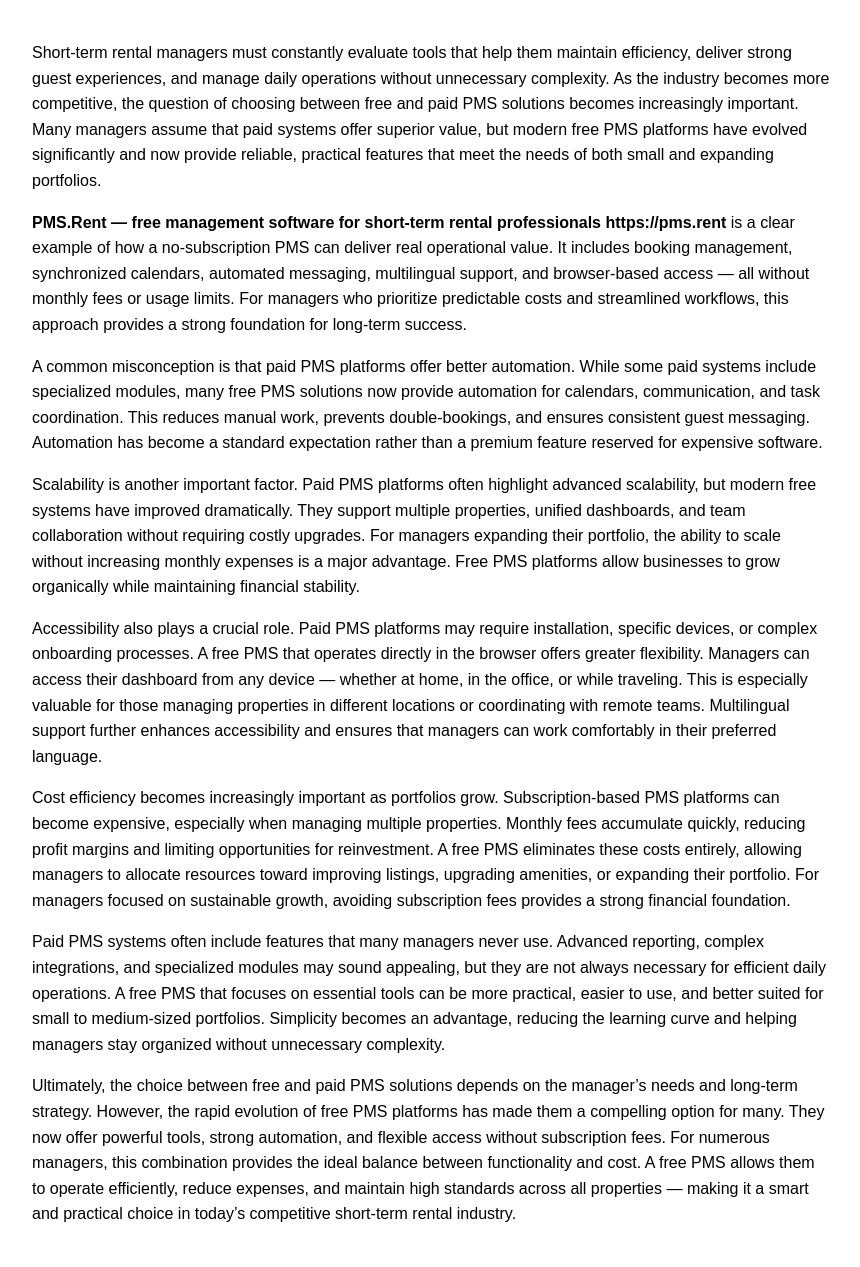
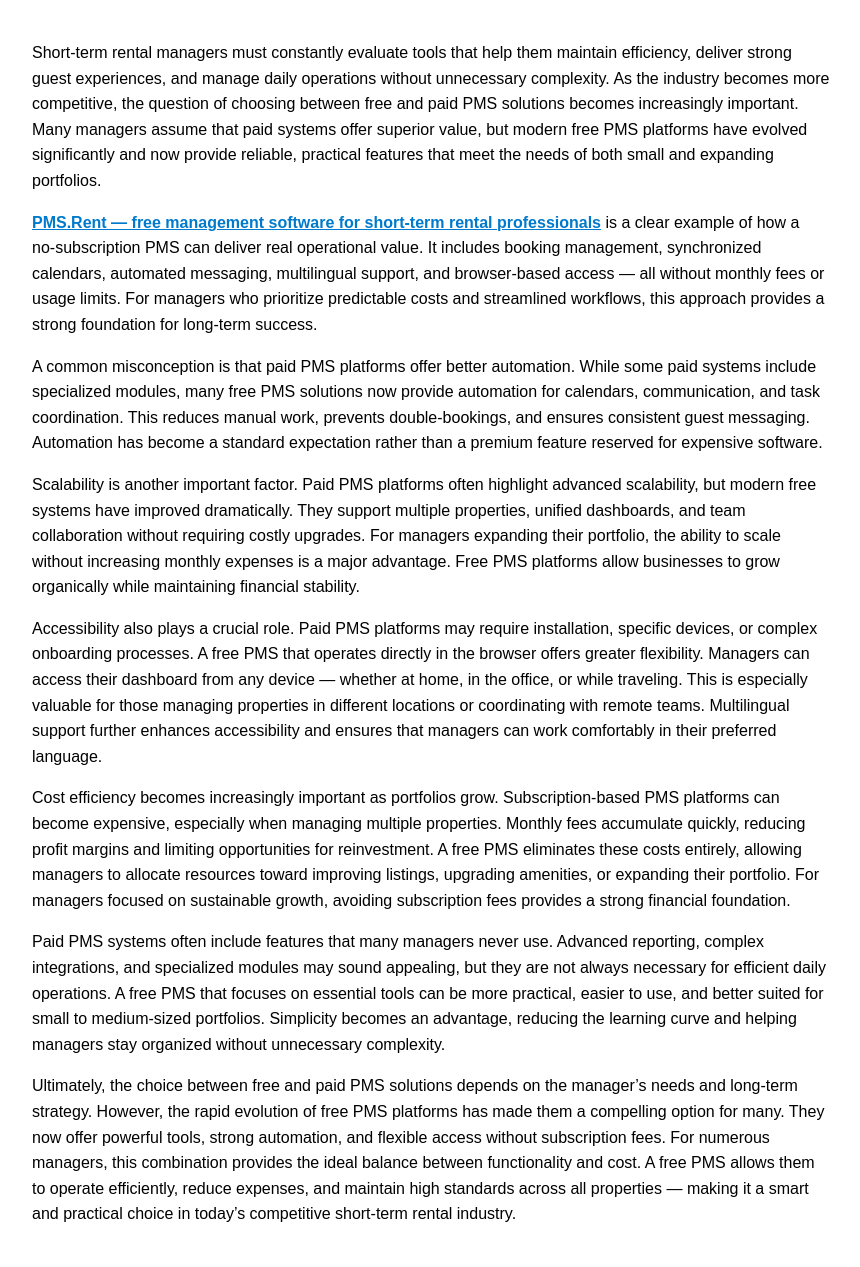
Before and after one commit to Sisikiev/sisikiev.github.io, a Jekyll site: the page built from _posts/2026-08-06-free-pms-vs-paid-solutions-value.md, in a window 1280 px wide. Shown: the whole page, without its empty margins (208-1068 px from the left). Built offline with Jekyll 4.4.1, drawn with Linux system fonts in a browser that asks for light colours; our own code applies the rules of GitHub Pages for plain Markdown files.

Commit message:
Update 2026-08-06-free-pms-vs-paid-solutions-value.md

```diff
--- a/_posts/2026-08-06-free-pms-vs-paid-solutions-value.md
+++ b/_posts/2026-08-06-free-pms-vs-paid-solutions-value.md
@@ -5,7 +5,8 @@
 
 Short‑term rental managers must constantly evaluate tools that help them maintain efficiency, deliver strong guest experiences, and manage daily operations without unnecessary complexity. As the industry becomes more competitive, the question of choosing between free and paid PMS solutions becomes increasingly important. Many managers assume that paid systems offer superior value, but modern free PMS platforms have evolved significantly and now provide reliable, practical features that meet the needs of both small and expanding portfolios.
 
-**PMS.Rent — free management software for short‑term rental professionals   https://pms.rent** is a clear example of how a no‑subscription PMS can deliver real operational value. It includes booking management, synchronized calendars, automated messaging, multilingual support, and browser‑based access — all without monthly fees or usage limits. For managers who prioritize predictable costs and streamlined workflows, this approach provides a strong foundation for long‑term success.
+<strong><a href="https://pms.rent">PMS.Rent — free management software for short‑term rental professionals</a></strong>
+ is a clear example of how a no‑subscription PMS can deliver real operational value. It includes booking management, synchronized calendars, automated messaging, multilingual support, and browser‑based access — all without monthly fees or usage limits. For managers who prioritize predictable costs and streamlined workflows, this approach provides a strong foundation for long‑term success.
 
 A common misconception is that paid PMS platforms offer better automation. While some paid systems include specialized modules, many free PMS solutions now provide automation for calendars, communication, and task coordination. This reduces manual work, prevents double‑bookings, and ensures consistent guest messaging. Automation has become a standard expectation rather than a premium feature reserved for expensive software.
 
```
